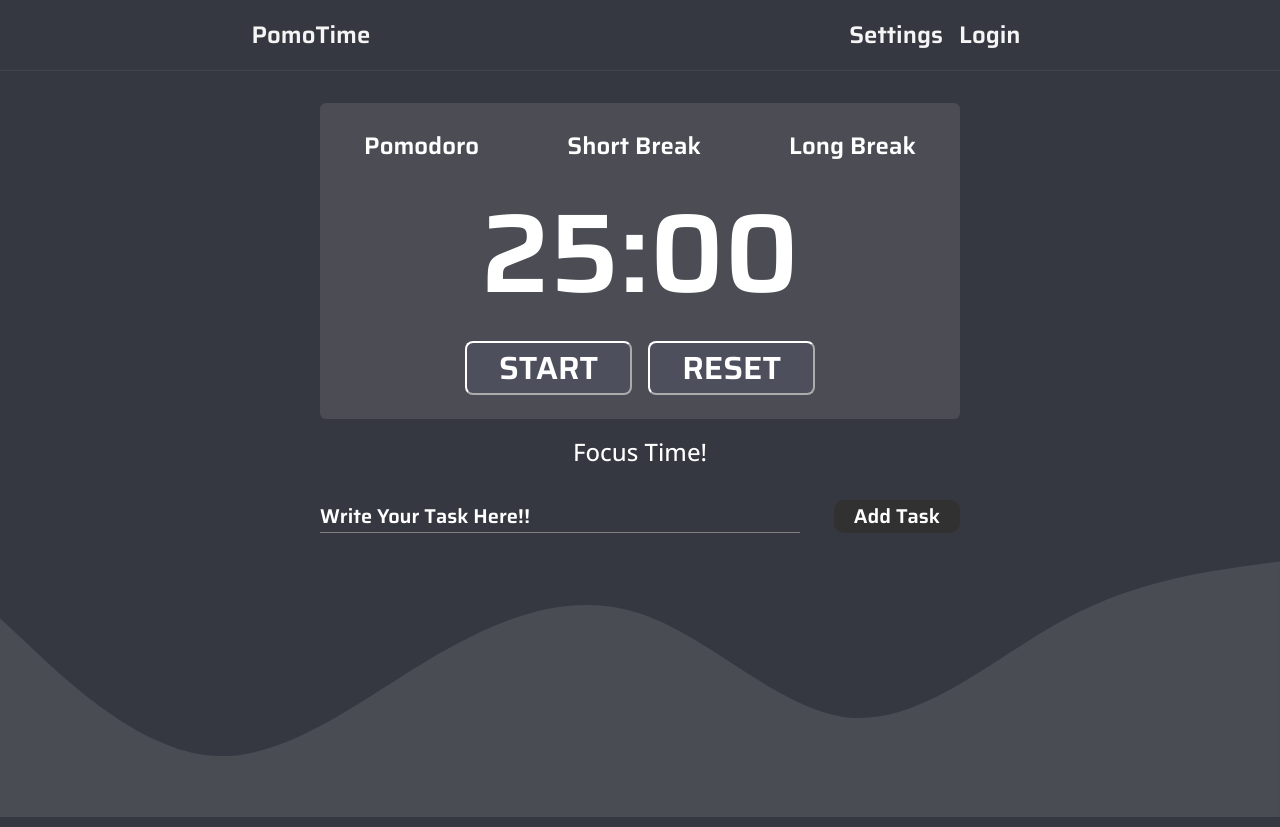
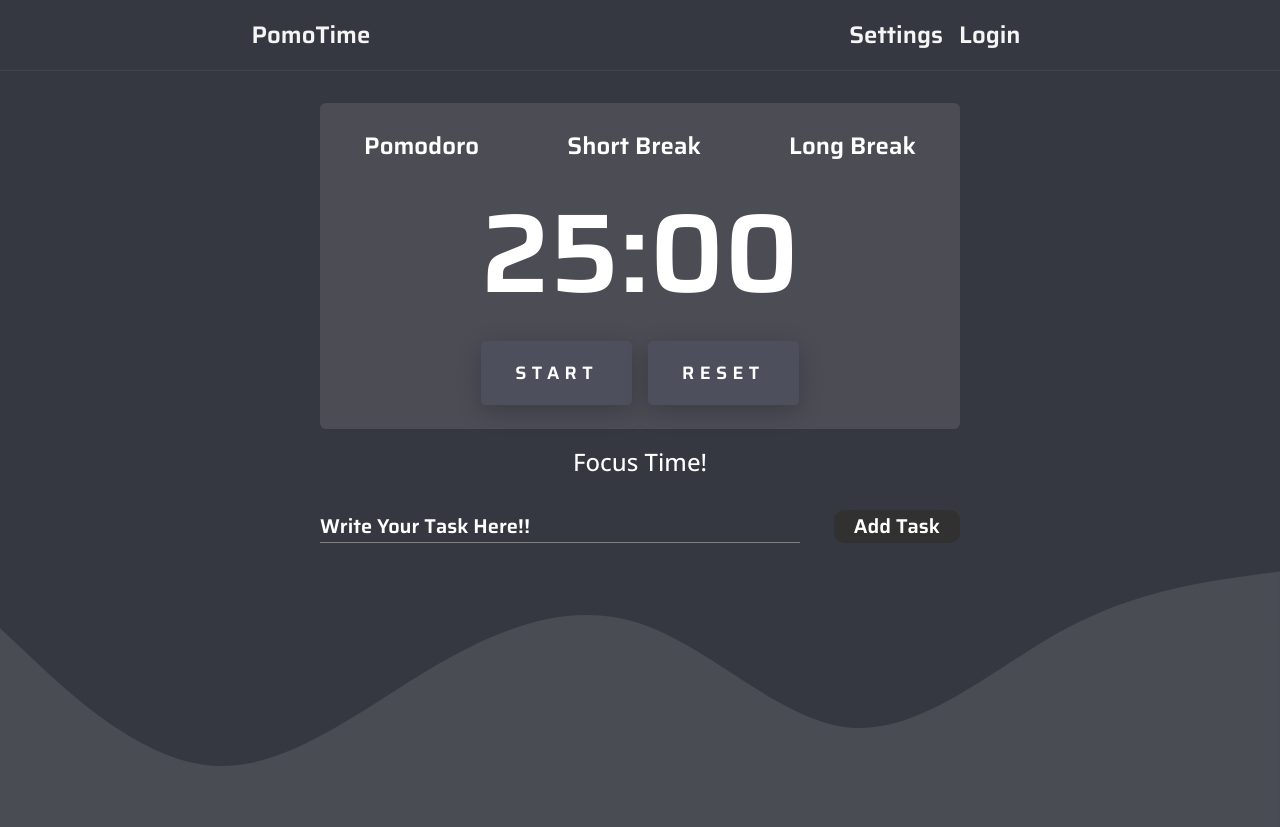
Before and after one commit to Neel2107/PomoTIme, a React (Vite) app: page / in a window 1280 px wide. Built offline with nearby package versions, Linux system fonts and the light colour scheme.

Commit message:
changes in both buttons

```diff
--- a/src/Components/Main.jsx
+++ b/src/Components/Main.jsx
@@ -21,10 +21,14 @@ export const Main = () => {
 
 <div className="both-buttons">
         <div className="start">
-            <button className="start-button" >START</button>
+            <button className="start-button " >
+<span >START</span>
+            </button>
         </div>
         <div className="start">
-            <button className="reset-button" >RESET</button>
+            <button className="reset-button" >
+              <span >RESET</span>
+            </button>
         </div>
         </div>
     </div>
--- a/src/index.css
+++ b/src/index.css
@@ -78,6 +78,7 @@ html{
     margin-bottom: 1.5rem;
     border-color: white;
     margin-right: 1rem;
+
 }
 .reset-button{
     font-size: 2rem;
@@ -155,3 +156,135 @@ html{
 
 
 }
+
+
+
+/* ////////////////////////// Changes in Button CSS ////////////////////////////////////// */
+
+
+
+
+.start-button {
+    position: relative;
+    display: flex;
+    justify-content: center;
+    align-items: center;
+    border-radius: 5px;
+    background: #4d505c;
+    font-family: "Montserrat", sans-serif;
+    box-shadow: 0px 6px 24px 0px rgba(0, 0, 0, 0.2);
+    overflow: hidden;
+    border: none;
+    font-size: 1rem;
+   }
+
+   .start-button:after {
+    content: " ";
+    width: 0%;
+    height: 100%;
+    background: #1DBC60;
+    position: absolute;
+    transition: all 0.4s ease-in-out;
+    right: 0;
+   }
+
+   .start-button:hover::after {
+    right: auto;
+    left: 0;
+    width: 100%;
+   }
+
+   .start-button span {
+    text-align: center;
+    text-decoration: none;
+    width: 100%;
+    padding: 18px 2px;
+    color: #fff;
+    font-size: 1.125em;
+    font-weight: 700;
+    letter-spacing: 0.3em;
+    z-index: 20;
+    transition: all 0.3s ease-in-out;
+   }
+
+   .start-button:hover span {
+    color: white;
+    animation: scaleUp 0.3s ease-in-out;
+   }
+
+   @keyframes scaleUp {
+    0% {
+     transform: scale(1);
+    }
+
+    50% {
+     transform: scale(0.95);
+    }
+
+    100% {
+     transform: scale(1);
+    }
+   }
+
+
+.reset-button {
+    position: relative;
+    display: flex;
+    justify-content: center;
+    align-items: center;
+    border-radius: 5px;
+    background: #4d505c;
+    font-family: "Montserrat", sans-serif;
+    box-shadow: 0px 6px 24px 0px rgba(0, 0, 0, 0.2);
+    overflow: hidden;
+    border: none;
+    font-size: 1rem;
+   }
+
+   .reset-button:after {
+    content: " ";
+    width: 0%;
+    height: 100%;
+    background: #e02424;
+    position: absolute;
+    transition: all 0.4s ease-in-out;
+    right: 0;
+   }
+
+   .reset-button:hover::after {
+    right: auto;
+    left: 0;
+    width: 100%;
+   }
+
+   .reset-button span {
+    text-align: center;
+    text-decoration: none;
+    width: 100%;
+    padding: 18px 2px;
+    color: #fff;
+    font-size: 1.125em;
+    font-weight: 700;
+    letter-spacing: 0.3em;
+    z-index: 20;
+    transition: all 0.3s ease-in-out;
+   }
+
+   .reset-button:hover span {
+    color: white;
+    animation: scaleUp 0.3s ease-in-out;
+   }
+
+   @keyframes scaleUp {
+    0% {
+     transform: scale(1);
+    }
+
+    50% {
+     transform: scale(0.95);
+    }
+
+    100% {
+     transform: scale(1);
+    }
+   }
```
